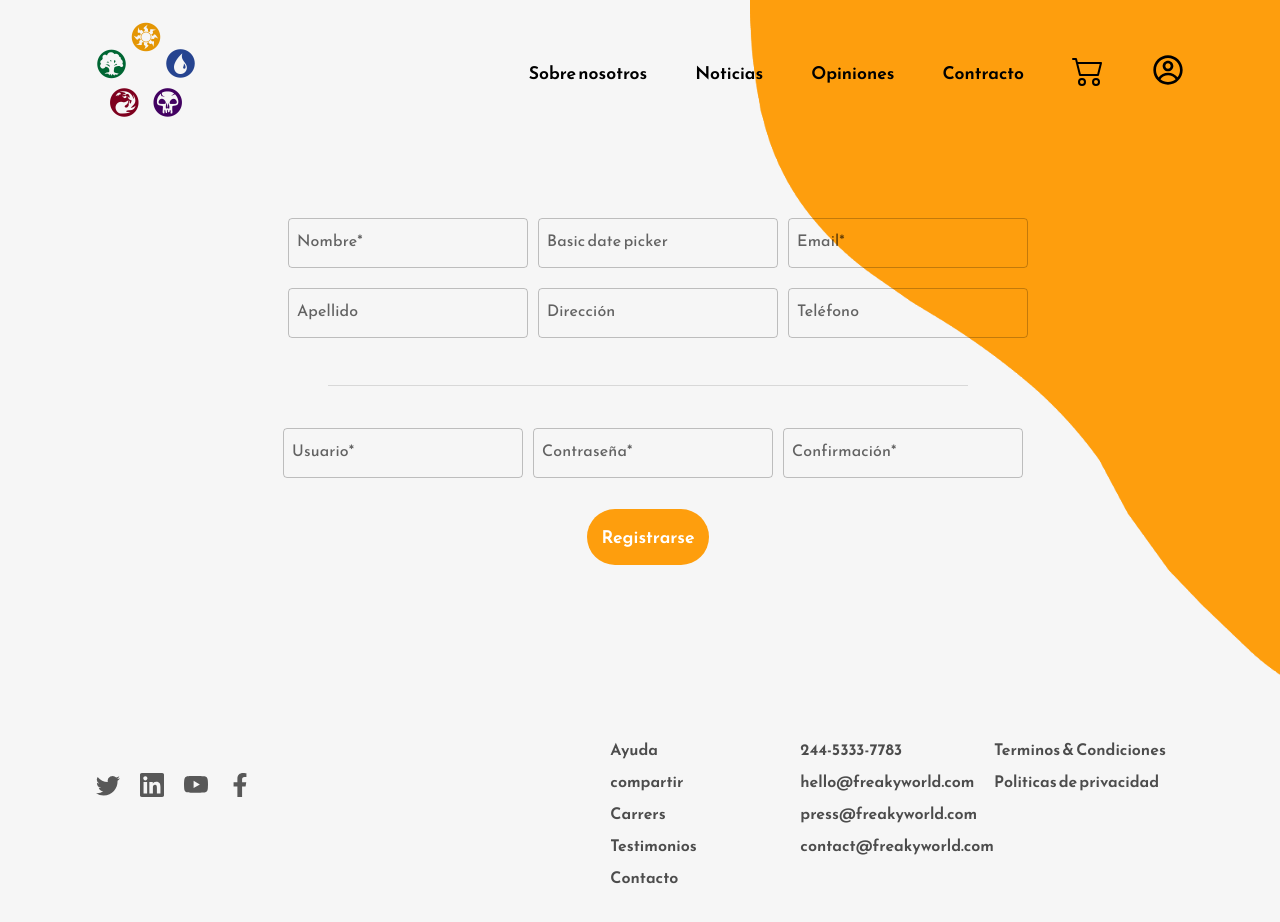
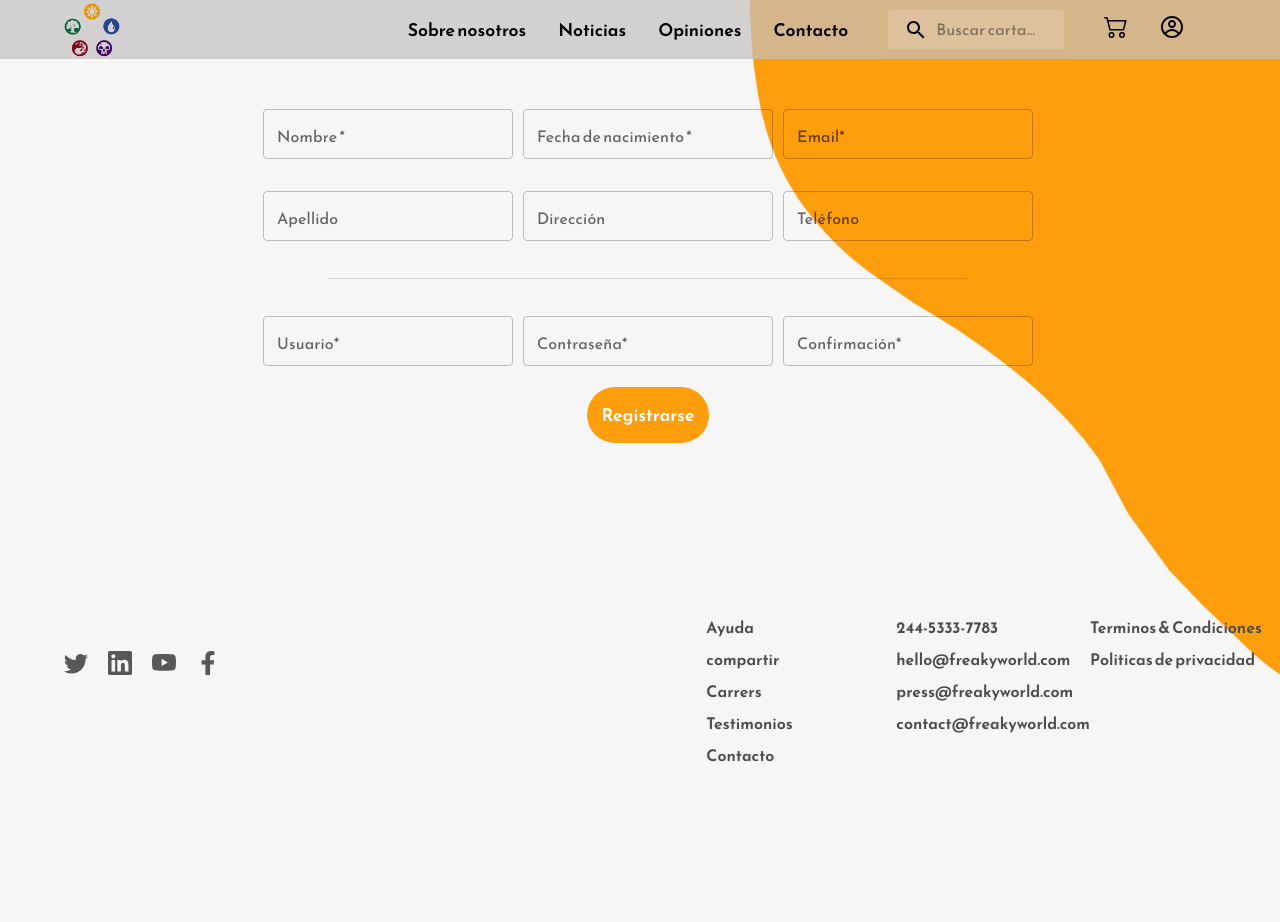
Before and after one commit to FSDSTR0323/azul-frontend, a React (Create React App) app: page /register in a window 1280 px wide. Shown: the top 922 px of the page. After the commit the page ends 896 px from the top, so only its background shows below. Built offline with nearby package versions, Linux system fonts and the light colour scheme.

Commit message:
Searchbar + Registration validation

```diff
--- a/package.json
+++ b/package.json
@@ -9,7 +9,6 @@
     "@mui/material": "^5.13.3",
     "@mui/x-date-pickers": "^6.6.0",
     "@testing-library/jest-dom": "^5.16.5",
-    "@testing-library/react": "^13.4.0",
     "@testing-library/user-event": "^13.5.0",
     "axios": "^1.4.0",
     "dayjs": "^1.11.8",
@@ -44,5 +43,9 @@
       "last 1 firefox version",
       "last 1 safari version"
     ]
+  },
+  "devDependencies": {
+    "@testing-library/react": "^14.0.0",
+    "jest": "^27.5.1"
   }
 }
--- a/src/App.css
+++ b/src/App.css
@@ -37,40 +37,57 @@
   }
 } */
 
-
-
-
 * {
   margin: 0;
   padding: 0;
   box-sizing: border-box;
   font-family: "Reem Kufi", sans-serif !important;
 }
+
 img {
   max-width: 100%;
   height: auto;
+
 }
+
+.nav-logo-container img {
+  display:block;
+  padding: 0.1rem 0;
+}
+
 .App {
   min-height: 100vh;
-  width: 85vw;
-  max-width: 1900px;
+  width: 100vw;
+  /* max-width: 1900px; */
   margin: 0rem auto;
 }
 body {
   max-width: 100%;
-  overflow-x: hidden;
+  overflow: auto !important;
+  overflow-x: hidden !important;
 }
 
 body {
   background-color: #f6f6f6;
 }
 
+.header {
+position: fixed;
+width: 100%;
+top: 0;
+overflow: hidden;
+background-color: #c3c1c1b3;
+padding-right: 4rem;
+padding-left: 4rem;
+z-index: 1;
+}
+
 nav {
   display: flex;
   align-items: center;
   justify-content: space-between;
-  min-height: 90px;
-  padding-top: 20px;
+  /* min-height: 90px;
+  padding: .3rem 0; */
 }
 
 .registration-form-box{
@@ -91,8 +108,14 @@ nav {
   margin-bottom: 2rem;
 }
 
-#details div {
-  width: 15rem;
+#details-child {
+  display: flex;
+  flex-wrap: wrap;
+  flex-direction: column;
+  margin: 5px 5px;
+  justify-content: start;
+  width: 250px;
+  gap: 2rem;
 }
 
 #credentials {
@@ -105,17 +128,23 @@ nav {
   width: 80%;
 }
 
-#credentials div {
-  width: 15rem;
-}
-
-.registration-form-box div {
+#credentials-child {
   display: flex;
   flex-wrap: wrap;
   flex-direction: column;
   margin: 5px 5px;
   justify-content: start;
+  width: 250px;
+  gap: 2rem;
 }
+
+/* .registration-form-box div {
+  display: flex;
+  flex-wrap: wrap;
+  flex-direction: column;
+  margin: 5px 5px;
+  justify-content: start;
+} */
 
 .registration-form-box input {
   box-sizing: border-box;
@@ -123,11 +152,17 @@ nav {
 }
 
 .form-box {
-  margin-top: 4rem;
+  margin-top: 6rem;
   display: flex;
   flex-wrap: wrap;
   flex-direction: column;
   align-items: center;
+}
+
+.error-message{
+  padding-left: 10px;
+  position: absolute;
+  margin-top: 55px;
 }
 
 .card-detail-box {
@@ -163,7 +198,7 @@ nav {
 }
 
 .navbar-links-container a {
-  margin-right: 3rem;
+  margin-right: 2rem;
   text-decoration: none;
   color: black;
   font-size: 1.1rem;
@@ -181,8 +216,13 @@ nav {
   transition: 0.2s;
 }
 
+#search-menu {
+  margin-top: 1.4rem;
+  width: 100%
+}
+
 #basic-menu {
-  margin-top: 0.8rem;
+  margin-top: 1.4rem;
 }
 
 .login-form-box {
@@ -203,13 +243,16 @@ nav {
   margin-bottom: 0.5rem;
 }
 
-.navbar-cart-icon {
-  font-size: 2rem;
+.navbar-icon {
+  font-size: 1.5rem;
+  margin-right: 2rem;
+  cursor: pointer;
 }
 
-.navbar-user-icon {
-  font-size: 2rem;
+.navbar-cart-icon{
+  font-size: 1.5rem;
 }
+
 .primary-button:hover {
   background-color: rgb(234, 234, 234);
 }
@@ -220,7 +263,9 @@ nav {
 .home-banner-container {
   position: relative;
   display: flex;
+  margin-top: 6rem;
   padding-top: 3rem;
+  padding-left: 4rem;
 }
 .home-bannerImage-container {
   position: absolute;
@@ -228,7 +273,10 @@ nav {
   right: -170px;
   z-index: -2;
   max-width: 700px;
+  line-height: 0;
 }
+
+
 .home-image-section {
   max-width: 600px;
   flex: 1;
@@ -360,6 +408,7 @@ nav {
   margin: 6rem 0rem;
   display: flex;
   margin-top: 10rem;
+  padding-left: 4rem;
 }
 .footer-logo-container {
   max-width: 110px;
@@ -523,7 +572,7 @@ nav {
     max-width: 600px;
   }
 }
-@media (max-width: 800px) {
+@media (max-width: 1015px) {
   .nav-logo-container {
     max-width: 140px;
   }
--- a/src/components/containers/cardDetail/index.js
+++ b/src/components/containers/cardDetail/index.js
@@ -2,12 +2,6 @@ import React from "react";
 import { Header } from "../header";
 import Footer from "../footer";
 import { CardBox } from "./CardBox";
-
-
-
-const handleSubmit = (e) => {
-    e.preventDefault();
-};
 
 export const CardDetail = () => {
   return (
--- a/src/components/containers/header/LoginMenu.js
+++ b/src/components/containers/header/LoginMenu.js
@@ -20,7 +20,7 @@ export default function BasicMenu() {
     <div>
       <CgProfile
               onClick={handleClick}
-              className='navbar-user-icon'
+              className='navbar-icon'
               aria-controls={open ? 'basic-menu' : undefined}
               aria-haspopup="true"
               aria-expanded={open ? 'true' : undefined}
--- /dev/null
+++ b/src/components/containers/header/SearchBar.js
@@ -0,0 +1,63 @@
+import React from 'react'
+import SearchIcon from '@mui/icons-material/Search';
+import { styled, alpha } from '@mui/material/styles';
+import InputBase from '@mui/material/InputBase';
+
+const Search = styled('div')(({ theme }) => ({
+    position: 'relative',
+    borderRadius: theme.shape.borderRadius,
+    backgroundColor: alpha(theme.palette.common.white, 0.15),
+    '&:hover': {
+      backgroundColor: alpha(theme.palette.common.white, 0.25),
+    },
+    marginLeft: 0,
+    marginRight: 40,
+    width: '100%',
+    [theme.breakpoints.up('sm')]: {
+      marginLeft: theme.spacing(1),
+      width: 'auto',
+    },
+
+  }));
+
+  const SearchIconWrapper = styled('div')(({ theme }) => ({
+    padding: theme.spacing(0, 2),
+    height: '100%',
+    position: 'absolute',
+    pointerEvents: 'none',
+    display: 'flex',
+    alignItems: 'center',
+    justifyContent: 'center',
+  }));
+
+  const StyledInputBase = styled(InputBase)(({ theme }) => ({
+    color: 'inherit',
+    '& .MuiInputBase-input': {
+      padding: theme.spacing(1, 1, 1, 0),
+      // vertical padding + font size from searchIcon
+      paddingLeft: `calc(1em + ${theme.spacing(4)})`,
+      transition: theme.transitions.create('width'),
+      width: '100%',
+      [theme.breakpoints.up('sm')]: {
+        width: '12ch',
+        '&:focus': {
+          width: '20ch',
+        },
+      },
+    },
+  }));
+
+export default function SearchBar() {
+
+        return (
+            <Search>
+            <SearchIconWrapper>
+              <SearchIcon />
+            </SearchIconWrapper>
+            <StyledInputBase
+              placeholder="Buscar carta..."
+              inputProps={{ 'aria-label': 'search' }}
+            />
+            </Search>
+            )
+}
--- a/src/components/containers/header/index.js
+++ b/src/components/containers/header/index.js
@@ -20,6 +20,8 @@ import LoginMenu from "./LoginMenu"
 import BannerBackground from "../../../assets/home-banner-background.png";
 import Logo from "../../../assets/logo-Image.png"
 import { Link } from "react-router-dom"
+import SearchBar from "./SearchBar";
+
 
 export const Header = () => {
   const [openMenu, setOpenMenu] = useState(false);
@@ -48,21 +50,21 @@ export const Header = () => {
   return (
     <>
       <div className="home-bannerImage-container">
-          <img src={BannerBackground} alt="" />
+        <img id="logo" src={BannerBackground} alt="" />
       </div>
-
+      <section className="header">
         <nav>
-
           <div className="nav-logo-container">
             <Link to={"/"}>
-          <img src={Logo} alt="" style={{maxWidth:"100px"}}/>
+              <img src={Logo} alt="" style={{maxWidth:"3.5rem"}}/>
             </Link>
           </div>
           <div className="navbar-links-container">
             <a href="">Sobre nosotros</a>
             <a href="">Noticias</a>
             <a href="">Opiniones</a>
-        <a href="">Contracto</a>
+            <a href="">Contacto</a>
+            <SearchBar />
             <a href="">
               <BsCart2 className="navbar-cart-icon" />
             </a>
@@ -92,6 +94,7 @@ export const Header = () => {
             </Box>
           </Drawer>
         </nav>
+      </section>
     </>
   );
 };
--- a/src/components/containers/homepage/AboutUs.js
+++ b/src/components/containers/homepage/AboutUs.js
@@ -4,9 +4,9 @@ import BannerBackground from "../../../assets/home-banner-background.png";
 export const AboutUs = () => {
     return (
     <div className="home-banner-container">
-        <div className="home-bannerImage-container">
+        {/* <div className="home-bannerImage-container">
             <img src={BannerBackground} alt="" />
-        </div>
+        </div> */}
         <div className="home-text-section">
             <h1 className="primary-heading">
                 El mejor marketplace en  Freakyworld
--- a/src/components/containers/homepage/index.js
+++ b/src/components/containers/homepage/index.js
@@ -3,7 +3,7 @@ import React from "react";
 // import BannerImage from "../../../assets/home-banner-image.png";
 import { AboutUs } from "./AboutUs";
 
-import { Catalog } from "../../../Catalog";
+import { Catalog } from "./Catalog";
 import News from "./News";
 import Work from "./Work";
 import Testimonial from "./Testimonial";
--- a/src/components/containers/register/RegistrationForm.js
+++ b/src/components/containers/register/RegistrationForm.js
@@ -1,12 +1,10 @@
-import { useForm } from "react-hook-form"
+import { Controller, useForm } from "react-hook-form"
 import TextField from '@mui/material/TextField';
 import Box from '@mui/material/Box';
 import axios from 'axios';
 import { useState, useContext } from 'react';
 import { UserContext } from '../../../contexts/UserContext';
-import BannerBackground from "../../../assets/home-banner-background.png";
 import Divider from '@mui/material/Divider';
-import { DemoContainer } from '@mui/x-date-pickers/internals/demo';
 import { AdapterDayjs } from '@mui/x-date-pickers/AdapterDayjs';
 import { LocalizationProvider } from '@mui/x-date-pickers/LocalizationProvider';
 import { DatePicker } from '@mui/x-date-pickers/DatePicker';
@@ -14,8 +12,8 @@ import { DatePicker } from '@mui/x-date-pickers/DatePicker';
 
 export const RegistrationForm = () => {
     const { token, setToken } = useContext(UserContext)
-    const [ error, setError ] = useState("")
-    const { register, handleSubmit, formState: { errors } } = useForm();
+    const [ error, setError ] = useState()
+    const { control, register, handleSubmit, formState: { errors } } = useForm();
 
 
     const onSubmit = async (formData) =>  {
@@ -27,13 +25,11 @@ export const RegistrationForm = () => {
             console.log(res.data)
             window.localStorage.setItem('token', token)
         } catch(err) {
-            console.log(err)
-            const mensajeError =  err.response.data.error
-            console.log(mensajeError)
+            console.log("error devuelto del back", err)
             setError(err.response.data.error)
-            console.log("El error es", error)
+            console.log("error del estado", error)
             setTimeout(() => {
-                setError("")
+                setError()
                 console.log(error)
             }, 3000)
         }
@@ -42,9 +38,6 @@ export const RegistrationForm = () => {
 
     return (
         <>
-            <div className="home-bannerImage-container">
-                <img src={BannerBackground} alt="" />
-            </div>
             <Box onSubmit={handleSubmit(onSubmit)}
                 className="form-box"
                 component="form"
@@ -56,44 +49,65 @@ export const RegistrationForm = () => {
             >
                 <div className="registration-form-box">
                     <div id="details">
-                        <div>
+                        <div id="details-child">
                         <TextField
                             id="outlined-controlled"
-                            label="Nombre*"
-                            {...register("name")}
+                            label="Nombre *"
+                            {...register("name",
+                            //  {
+                            //     required: true
+                            // }
+                            )}
                         />
+                        {errors.name && <span className="error-message">El nombre es requerido</span>}
                         <TextField
                             id="outlined-controlled"
                             label="Apellido"
                             {...register("surname")}
                         />
                         </div>
-                        <div>
-
-                        <LocalizationProvider dateAdapter={AdapterDayjs}>
-                            {/* <DemoContainer components={['DatePicker']}> */}
-                            <DatePicker label="Basic date picker" />
-                            {/* </DemoContainer> */}
+                        <div id="details-child">
+                        <Controller
+                            name="birthdate"
+                            control={control}
+                            render={({ field }) => <LocalizationProvider
+                            dateAdapter={AdapterDayjs}>
+                            <DatePicker
+                            label="Fecha de nacimiento *"
+                            {...field}
+                            slotProps={{
+                                textField: {
+                                    error:false,
+                                },
+                            }}
+                            />
                             </LocalizationProvider>
-
-
-                        {/* <TextField
-                            id="outlined-controlled"
-                            label="Fecha de Nacimiento*"
-                            {...register("birthdate")}
-                        />   */}
+                            }
+                        />
+                        {errors.birthdate && <span className="error-message">La fecha de nacimiento es requerida</span>}
                         <TextField
                             id="outlined-controlled"
                             label="Dirección"
                             {...register("address")}
                         />
                         </div>
-                        <div>
+                        <div id="details-child">
                         <TextField
                             id="outlined-controlled"
                             label="Email*"
-                            {...register("email")}
+                            {...register("email", {
+                                // required: {
+                                //     value: true,
+                                //     message: "El email es requerido",
+                                // },
+                                // pattern: {
+                                //     value: /^([a-z0-9_\.-]+)@([\da-z\.-]+)\.([a-z\.]{2,6})$/,
+                                //     message: "Introduce un email válido"
+                                // }
+                            })}
                         />
+                        {console.log(errors)}
+                        {errors.email && <span className="error-message">{errors.email.message}</span>}
                         <TextField
                             id="outlined-controlled"
                             label="Teléfono"
@@ -103,16 +117,21 @@ export const RegistrationForm = () => {
                     </div>
                     <Divider style={{width:'60%', maxWidth:"40rem"}} />
                     <div id="credentials">
+                        <div id ="credentials-child">
                             <TextField
                                 id="outlined-controlled"
                                 label="Usuario*"
                                 {...register("username")}
                             />
+                        </div>
+                        <div id ="credentials-child">
                             <TextField
                                 id="outlined-controlled"
                                 label="Contraseña*"
                                 type="password"
                             />
+                        </div>
+                        <div id ="credentials-child">
                             <TextField
                                 id="outlined-controlled"
                                 label="Confirmación*"
@@ -121,11 +140,10 @@ export const RegistrationForm = () => {
                             />
                         </div>
                     </div>
-
+                </div>
                 <button className="secondary-button" id='login-form-box-button'>Registrarse</button>
-
-                {/* {error && <p>{error}</p>} */}
             </Box>
+            {error && <p style={{textAlign: "center", position: "relative"}}>{error}</p>}
         </>
     )
 }
```
Also changed, not shown: src/components/containers/homepage/Catalog.js (renamed from src/Catalog.js), 2 other files (tests, documents, lock files or other folders). Lines whose indentation alone changed are shown as unchanged.
